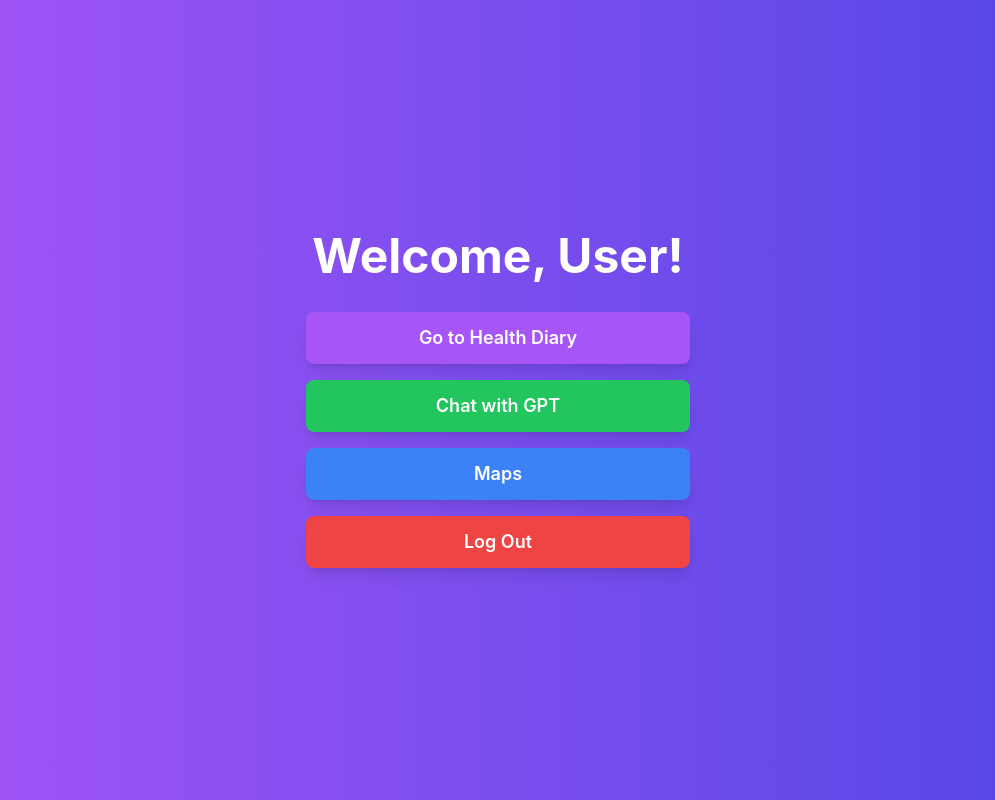
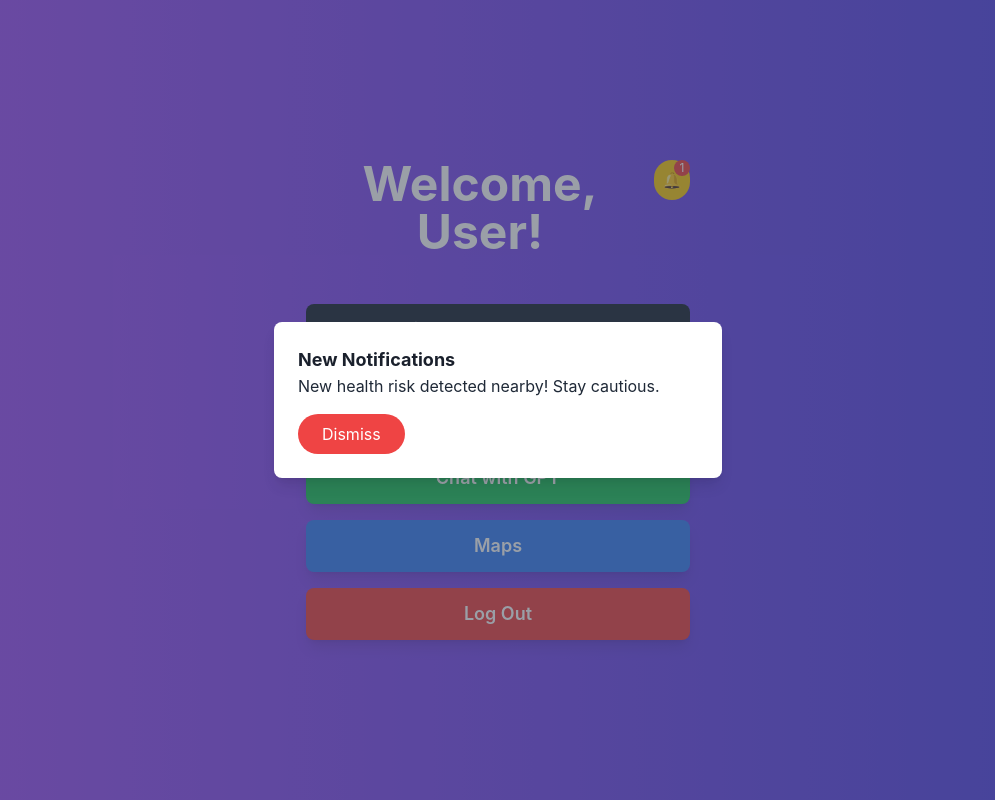
Before and after one commit to hewzCode/TravelMedic, a React (Create React App) app: page /#/dashboard in a window 1280 px wide. Shown: the whole page, without its empty margins (142-1137 px from the left). Built offline with nearby package versions, Linux system fonts and the light colour scheme.

Commit message:
health alert system, needs to be tweaked

```diff
--- a/package.json
+++ b/package.json
@@ -3,7 +3,7 @@
   "version": "0.1.0",
   "private": false,
   "dependencies": {
-    "@chakra-ui/react": "^1.8.6",
+    "@chakra-ui/react": "^1.8.9",
     "@emotion/react": "^11.14.0",
     "@emotion/styled": "^11.14.0",
     "@google/generative-ai": "^0.21.0",
--- a/src/App.css
+++ b/src/App.css
@@ -27,3 +27,70 @@ h1 {
 h1:hover {
   color: #d4bff9;
 }
+
+/* Bell icon styles */
+.notification-bell {
+  position: relative;
+  cursor: pointer;
+}
+
+.unread-count {
+  position: absolute;
+  top: -5px;
+  right: -5px;
+  width: 20px;
+  height: 20px;
+  font-size: 12px;
+  font-weight: bold;
+  display: flex;
+  align-items: center;
+  justify-content: center;
+  border-radius: 50%;
+  background-color: red;
+}
+
+/* Notification dropdown styles */
+.notification-dropdown {
+  position: absolute;
+  top: 30px;
+  right: 0;
+  background-color: white;
+  box-shadow: 0 4px 8px rgba(0, 0, 0, 0.1);
+  width: 300px;
+  border-radius: 8px;
+  padding: 10px;
+  z-index: 100;
+}
+
+.notification-dropdown h3 {
+  font-size: 16px;
+  font-weight: bold;
+}
+
+.notification-dropdown ul {
+  list-style-type: none;
+  padding: 0;
+}
+
+.notification-dropdown li {
+  padding: 10px 0;
+  border-bottom: 1px solid #e5e5e5;
+}
+
+.notification-dropdown li:last-child {
+  border-bottom: none;
+}
+
+/* Pop-up notification styles */
+.popup-notification {
+  position: fixed;
+  top: 20px;
+  right: 20px;
+  background-color: #fce28c;
+  color: #8c6d1f;
+  padding: 15px;
+  border-radius: 8px;
+  box-shadow: 0 4px 8px rgba(0, 0, 0, 0.1);
+  z-index: 200;
+  font-size: 14px;
+}
--- a/src/App.js
+++ b/src/App.js
@@ -8,6 +8,9 @@ import HealthDiaryPage from "./pages/HealthDiaryPage";
 import Dashboard from "./pages/Dashboard";
 import ChatPage from "./pages/ChatPage";
 import MapPage from "./pages/MapPage";
+import NotificationPopup from "./pages/NotificationPopup";
+import { NotificationProvider } from "./pages/NotificationContext";
+import NotificationBell from "./pages/NotificationBell";
 
 function HomePage() {
   const navigate = useNavigate();
@@ -48,6 +51,7 @@ function HomePage() {
 
 function App() {
   return (
+    <NotificationProvider>
       <Router>
         <Routes>
           <Route path="/" element={<HomePage />} />
@@ -58,8 +62,10 @@ function App() {
           <Route path="/dashboard" element={<Dashboard />} />
           <Route path="/chat" element={<ChatPage />} />
           <Route path="/map" element={<MapPage />} />
+          <Route path="/notification" element={<NotificationPopup />} />
         </Routes>
       </Router>
+    </NotificationProvider>
   );
 }
 
--- a/src/index.js
+++ b/src/index.js
@@ -3,11 +3,14 @@ import ReactDOM from 'react-dom';
 import App from './App';
 import { ChakraProvider } from '@chakra-ui/react';
 import theme from './theme';  // Import custom theme
+import { NotificationProvider } from './pages/NotificationContext'; // Import the provider
 
 ReactDOM.render(
   <React.StrictMode>
     <ChakraProvider theme={theme}>
-      <App />
+      <NotificationProvider>
+        <App />
+      </NotificationProvider>
     </ChakraProvider>
   </React.StrictMode>,
   document.getElementById('root')
--- a/src/pages/Dashboard.js
+++ b/src/pages/Dashboard.js
@@ -1,18 +1,71 @@
 // src/pages/Dashboard.js
-
-import React from "react";
-import { useNavigate } from "react-router-dom";
+import React, { useState, useEffect } from 'react';
+import { useNavigate } from 'react-router-dom';
+import NotificationBell from './NotificationBell'; // Import NotificationBell component
+import { useNotification } from './/NotificationContext'; // Import Notification Context
+import NotificationPopup from './NotificationPopup'; // Import the combined NotificationPopup
 
 function Dashboard() {
   const navigate = useNavigate();
   const username = "User"; // Replace with dynamic user fetching logic if available
+  const { notifications, setNotifications } = useNotification(); // Get notifications from the context
+  const [isPopupVisible, setIsPopupVisible] = useState(false);
+
+  // Static notification to simulate health risk alert
+  const staticNotification = { message: "New health risk detected nearby! Stay cautious." };
+
+  useEffect(() => {
+    // Show notification on initial dashboard load
+    setNotifications([staticNotification]);
+    setIsPopupVisible(true); // Show popup when notifications are set
+  }, [setNotifications]);
+
+  const handleBellClick = () => {
+    // When bell icon is clicked, show the popup with the same notification
+    setNotifications([staticNotification]);
+    setIsPopupVisible(true);
+  };
 
   return (
     <div className="min-h-screen bg-gradient-to-r from-purple-500 to-indigo-600 flex flex-col items-center justify-center p-4">
-      {/* Responsive text size: 3xl on mobile, 5xl on small screens and up */}
-      <h1 className="text-3xl sm:text-5xl font-bold text-white mb-8 text-center">
-        Welcome, {username}!
-      </h1>
+      {/* Header */}
+      <div className="flex justify-between w-full max-w-sm">
+        <h1 className="text-3xl sm:text-5xl font-bold text-white mb-8 text-center">
+          Welcome, {username}!
+        </h1>
+
+        {/* Notification Bell Icon */}
+        <div className="relative">
+          <NotificationBell onClick={handleBellClick} />
+          {notifications.length > 0 && (
+            <div className="absolute top-0 right-0 bg-red-500 text-white rounded-full w-4 h-4 text-xs flex items-center justify-center">
+              {/* Badge to indicate new notifications */}
+              {notifications.length}
+            </div>
+          )}
+        </div>
+      </div>
+
+      {/* Displaying the Notifications */}
+      {notifications.length > 0 && (
+        <div className="w-full max-w-sm mt-4">
+          <ul>
+            {notifications.map((notif, index) => (
+              <li key={index} className="bg-gray-800 text-white p-3 rounded-lg mb-2">
+                {notif.message}
+              </li>
+            ))}
+          </ul>
+        </div>
+      )}
+
+      {/* Display Notification Popup */}
+      {isPopupVisible && (
+        <NotificationPopup
+          notifications={notifications}
+          onClose={() => setIsPopupVisible(false)} // Close the popup when user dismisses it
+        />
+      )}
 
       {/* Container for the buttons */}
       <div className="space-y-4 w-full max-w-sm flex flex-col items-center">
--- /dev/null
+++ b/src/pages/NotificationBell.js
@@ -0,0 +1,12 @@
+// src/pages/NotificationBell.js
+import React from "react";
+
+function NotificationBell({ onClick }) {
+  return (
+    <button onClick={onClick} className="relative bg-yellow-400 p-2 rounded-full">
+      <span className="text-white">🔔</span> {/* Bell Icon */}
+    </button>
+  );
+}
+
+export default NotificationBell;
--- /dev/null
+++ b/src/pages/NotificationContext.js
@@ -0,0 +1,24 @@
+// src/NotificationContext.js
+
+import React, { createContext, useState, useContext } from "react";
+
+// Create the Notification context
+const NotificationContext = createContext();
+
+// Custom hook to access notifications anywhere in the app
+export function useNotification() {
+  return useContext(NotificationContext);
+}
+
+// Provider component to wrap around your app and share notifications state
+export function NotificationProvider({ children }) {
+  const [notifications, setNotifications] = useState([
+    { message: "New health risk detected nearby! Stay cautious." }, // Default static notification
+  ]);
+
+  return (
+    <NotificationContext.Provider value={{ notifications, setNotifications }}>
+      {children}
+    </NotificationContext.Provider>
+  );
+}
--- /dev/null
+++ b/src/pages/NotificationPopup.js
@@ -0,0 +1,27 @@
+// src/pages/NotificationPopup.js
+import React from "react";
+
+function NotificationPopup({ notifications, onClose }) {
+  return (
+    <div className="fixed top-0 left-0 right-0 bottom-0 bg-gray-700 bg-opacity-50 flex justify-center items-center z-50">
+      <div className="bg-white p-6 rounded-lg shadow-lg max-w-md w-full">
+        <h3 className="text-lg font-bold">New Notifications</h3>
+        <ul>
+          {notifications.map((notif, index) => (
+            <li key={index} className="text-gray-800">
+              {notif.message}
+            </li>
+          ))}
+        </ul>
+        <button
+          onClick={onClose}
+          className="mt-4 bg-red-500 text-white py-2 px-6 rounded-full"
+        >
+          Dismiss
+        </button>
+      </div>
+    </div>
+  );
+}
+
+export default NotificationPopup;
```
Also changed, not shown: 1 other file (tests, documents, lock files or other folders). Lines whose indentation alone changed are shown as unchanged.
